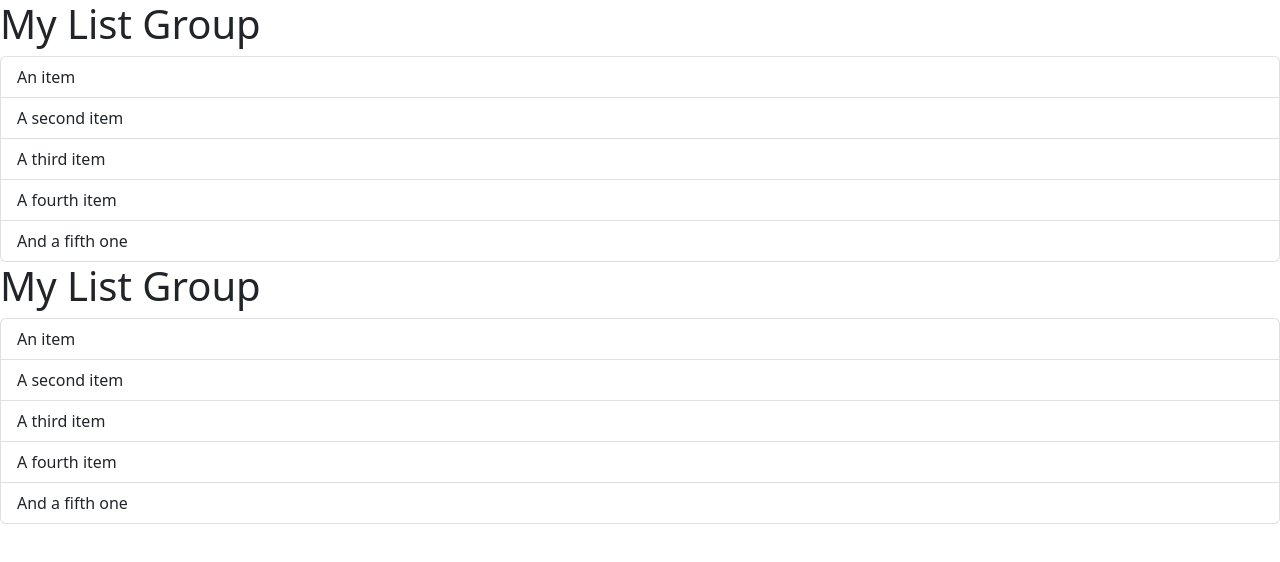
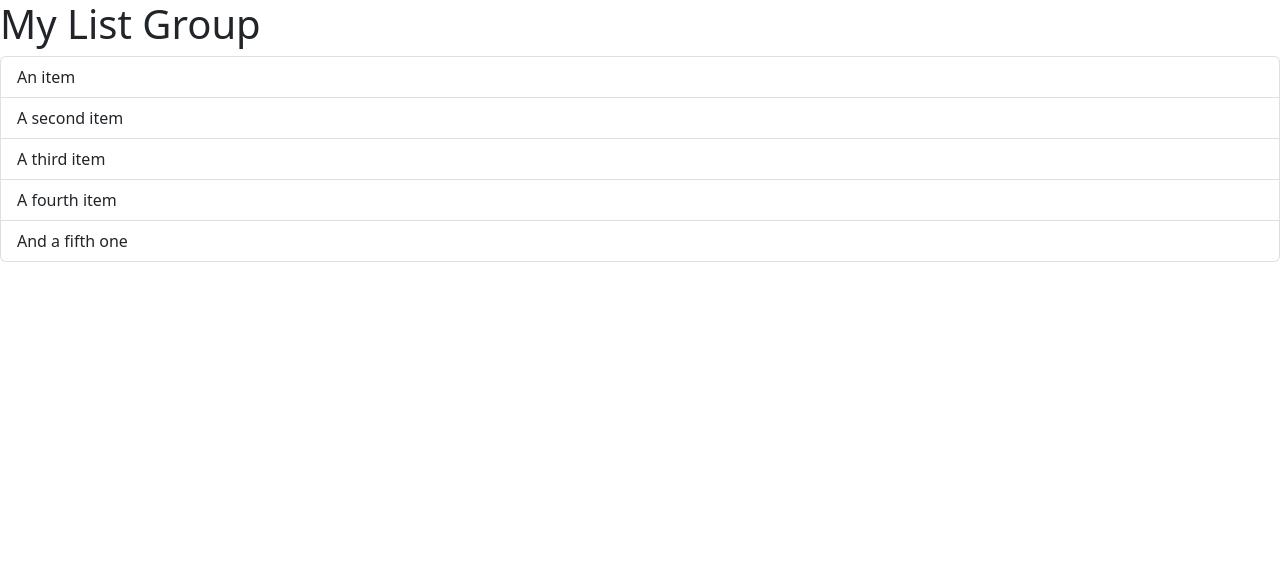
Before and after one commit to CaptainSalman/ReactPracticeApp, a React (Vite) app: page / in a window 1280 px wide. Shown: the top 562 px of the page. Built offline with nearby package versions, Linux system fonts and the light colour scheme.

Commit message:
Passed data via props and passed function via props

```diff
--- a/src/App.tsx
+++ b/src/App.tsx
@@ -1,7 +1,11 @@
 import ListGroup from './components/ListGroup'
 const App = () => {
+  let items = ["An item", "A second item", "A third item", "A fourth item", "And a fifth one"];
+  const handleSelectItem = (item: string) => {
+    console.log(item);
+  }
   return (
-    <div><ListGroup /><ListGroup /></div>
+    <div><ListGroup items={items} heading="My List Group" onSelectItem={handleSelectItem} /></div>
   )
 }
 
--- a/src/components/ListGroup.tsx
+++ b/src/components/ListGroup.tsx
@@ -1,18 +1,17 @@
 import { useState } from "react";
 
-const ListGroup = () => {
-  let items = [
-    "An item",
-    "A second item",
-    "A third item",
-    "A fourth item",
-    "And a fifth one",
-  ];
-  const [selectedIndex, setSelectedIndex] = useState(-1)
+interface Props {
+  items: string[];
+  heading: string;
+  onSelectItem: (item: string) => void;
+}
+
+const ListGroup = ({ items, heading, onSelectItem }: Props) => {
+  const [selectedIndex, setSelectedIndex] = useState(-1);
 
   return (
     <>
-      <h1>My List Group</h1>
+      <h1>{heading}</h1>
       <ul className="list-group">
         {items.length === 0 && <p>No items found.</p>}
         {items.map((item, index) => (
@@ -23,7 +22,10 @@ const ListGroup = () => {
                 : "list-group-item"
             }
             key={item}
-            onClick={() => { setSelectedIndex(index); }}
+            onClick={() => {
+              setSelectedIndex(index);
+              onSelectItem(item);
+            }}
           >
             {item}
           </li>
```
